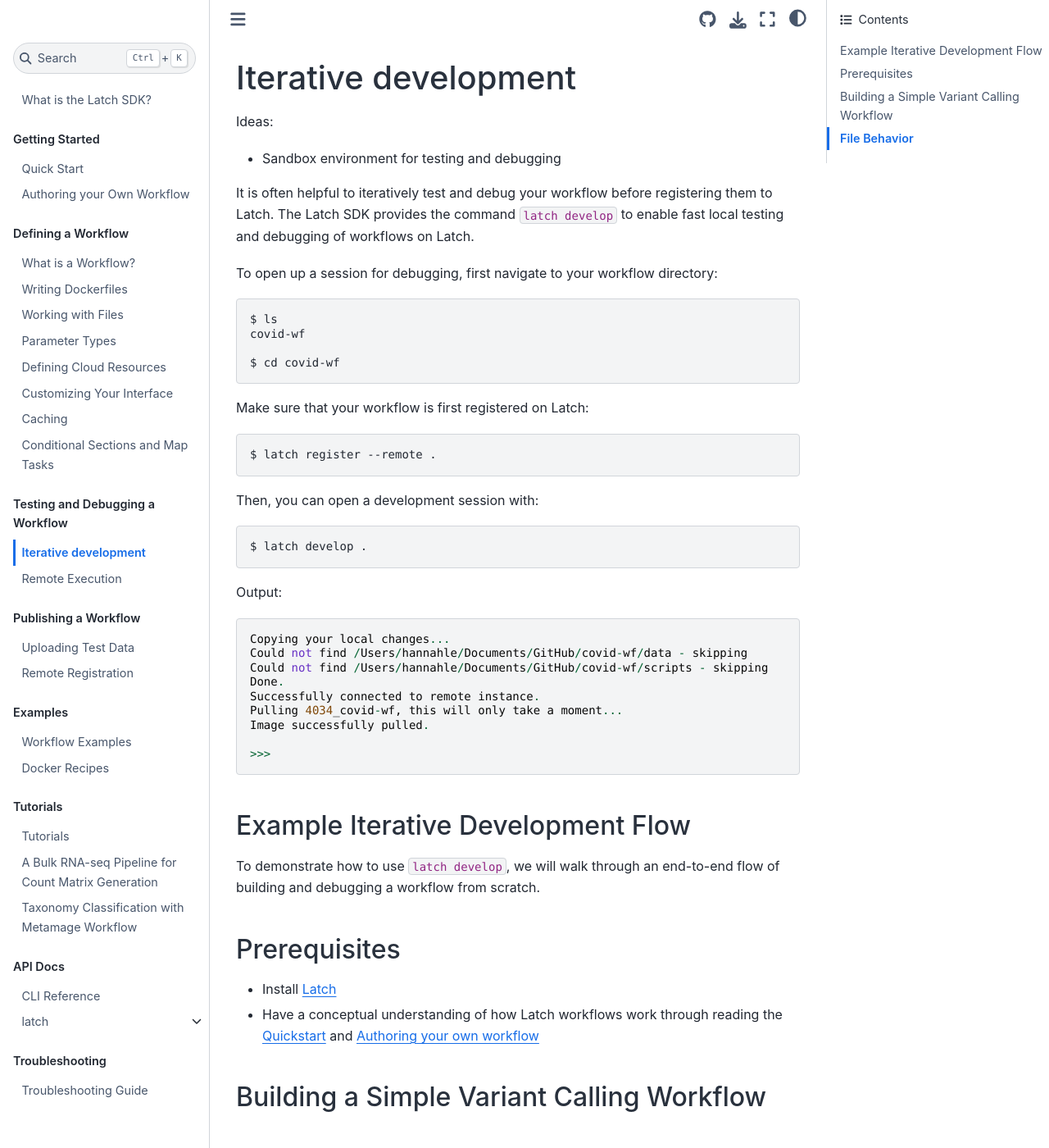
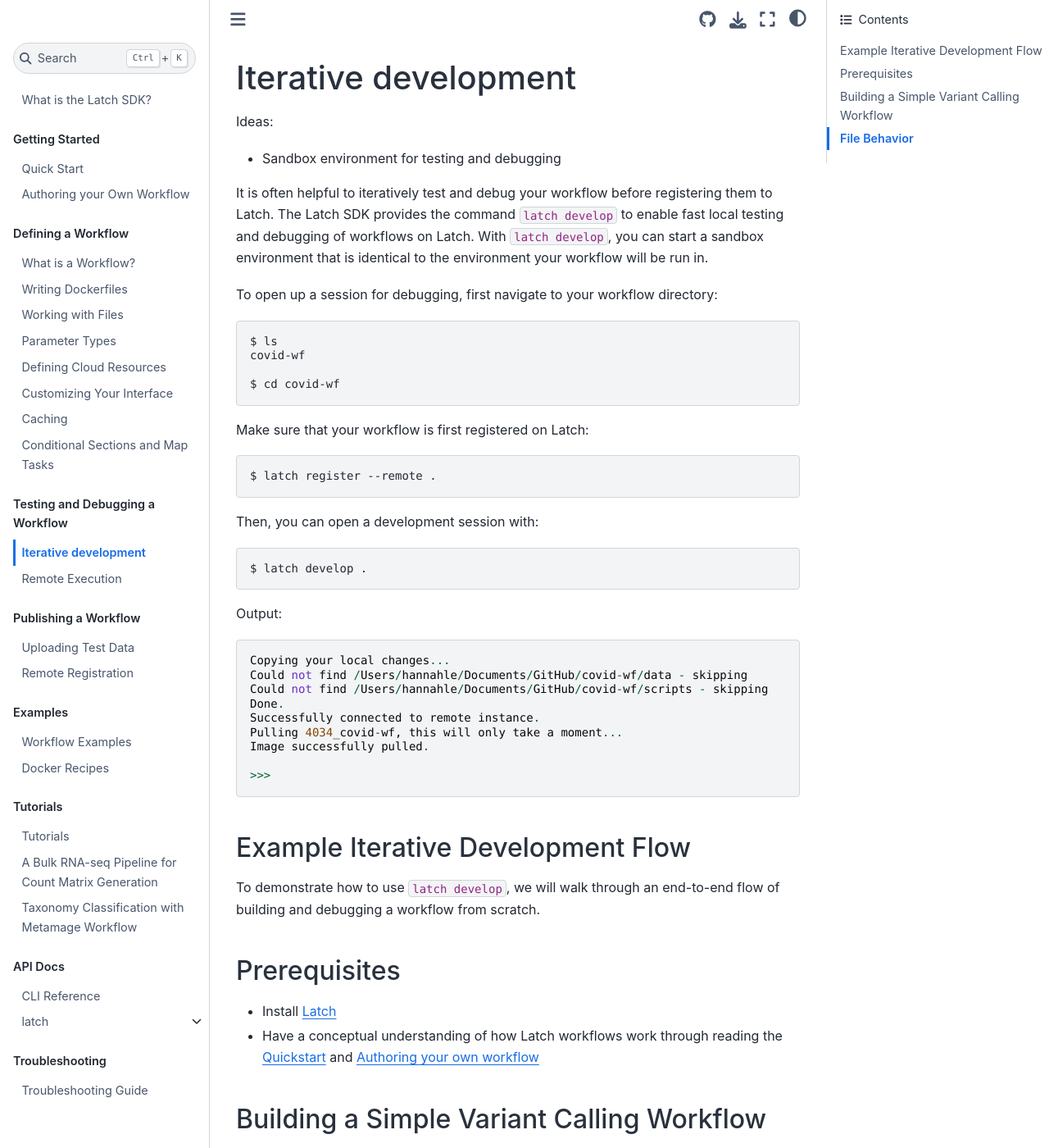
Before and after one commit to latchbio/latch, a Sphinx documentation site: the page built from docs/source/basics/local_development.md, in a window 1280 px wide and 1400 px high. Shown: the whole window at 82% size. Built offline with Sphinx 7.4.7 and the Sphinx Book theme 1.1.4, drawn with Linux system fonts in a browser that asks for light colours.

Commit message:
initial commit

````diff
--- a/docs/source/basics/local_development.md
+++ b/docs/source/basics/local_development.md
@@ -3,7 +3,7 @@
 Ideas:
 - Sandbox environment for testing and debugging
 
-It is often helpful to iteratively test and debug your workflow before registering them to Latch. The Latch SDK provides the command `latch develop` to enable fast local testing and debugging of workflows on Latch.
+It is often helpful to iteratively test and debug your workflow before registering them to Latch. The Latch SDK provides the command `latch develop` to enable fast local testing and debugging of workflows on Latch. With `latch develop`, you can start a sandbox environment that is identical to the environment your workflow will be run in.
 
 To open up a session for debugging, first navigate to your workflow directory:
 ```
@@ -44,6 +44,8 @@
 * Have a conceptual understanding of how Latch workflows work through reading the [Quickstart](../getting_started/quick_start.md) and [Authoring your own workflow](../getting_started/authoring_your_workflow.md)
 
 ## Building a Simple Variant Calling Workflow
+
+* Clone the code
 
 
 
````
